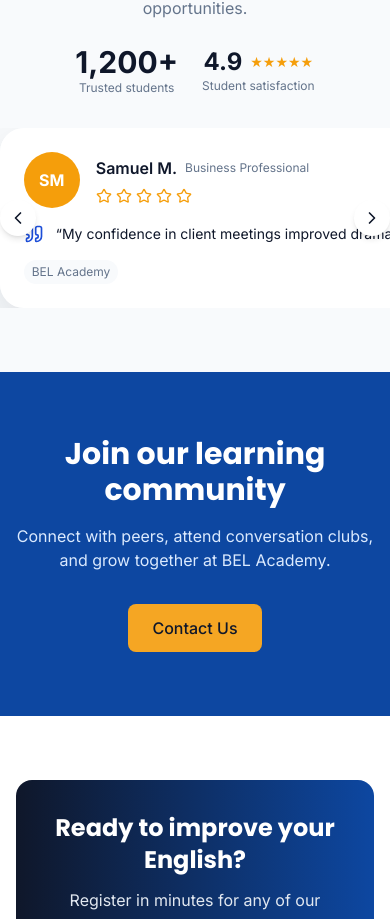
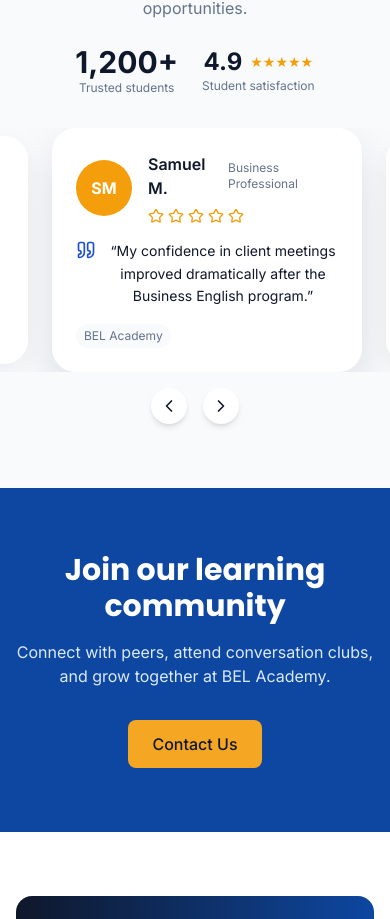
Before and after one commit to Teshome-Worku/bel-academy, a Next.js app: page / in a window 390 px wide. Shown: the part 9495-10414 px from the top of the page. Built offline with nearby package versions, Linux system fonts and the light colour scheme; no server answers.

Commit message:
feat: enhance TestimonialCarousel with responsive navigation controls and improved quote display

```diff
--- a/src/components/marketing/TestimonialCarousel.tsx
+++ b/src/components/marketing/TestimonialCarousel.tsx
@@ -71,17 +71,17 @@ export function TestimonialCarousel() {
                 </div>
 
                 <div onMouseEnter={() => setPaused(true)} onMouseLeave={() => setPaused(false)} className="mt-8 relative">
-                    <button onClick={prev} aria-label="Previous" className="absolute left-0 top-1/2 -translate-y-1/2 z-20 rounded-full bg-white p-2 shadow-md">
+                    <button onClick={prev} aria-label="Previous" className="hidden md:block absolute left-0 top-1/2 -translate-y-1/2 z-20 rounded-full bg-white p-2 shadow-md">
                         <ChevronLeft className="h-5 w-5" />
                     </button>
                     <div className="overflow-x-auto" ref={scrollerRef} style={{ WebkitOverflowScrolling: 'touch' }} onTouchStart={() => setPaused(true)} onTouchEnd={() => setPaused(false)}>
-                        <div className="flex gap-6 px-6" style={{ touchAction: 'pan-y' }}>
+                        <div className="flex gap-6 px-4" style={{ touchAction: 'pan-y' }}>
                             {testimonials.map((t, i) => {
                                 const distance = Math.abs(i - index);
                                 const isActive = i === index;
                                 const isVisible = distance <= 2 || distance === testimonials.length - 1; // show neighbors
                                 return (
-                                    <motion.div key={t.id} initial={{ opacity: 0, y: 12 }} animate={{ opacity: isVisible ? 1 : 0.4, y: isActive ? 0 : 8 }} transition={{ duration: 0.45 }} className={`min-w-[280px] flex-shrink-0 sm:min-w-[320px] md:min-w-[360px] ${isActive ? 'scale-105' : 'scale-100'} transition-transform`}>
+                                    <motion.div key={t.id} initial={{ opacity: 0, y: 12 }} animate={{ opacity: isVisible ? 1 : 0.4, y: isActive ? 0 : 8 }} transition={{ duration: 0.45 }} className={`w-[calc(100%-48px)] flex-shrink-0 sm:min-w-[320px] md:min-w-[360px] ${isActive ? 'scale-105' : 'scale-100'} transition-transform`} style={{ boxSizing: 'border-box' }}>
                                         <div className={`rounded-[24px] p-6`} style={{ background: 'rgba(255,255,255,0.95)', boxShadow: isActive ? '0 20px 50px rgba(15,23,42,0.12)' : '0 8px 24px rgba(15,23,42,0.06)' }}>
                                             <div className="flex items-center gap-4">
                                                 <Avatar name={t.name} accent={palette[i % palette.length]} />
@@ -95,9 +95,11 @@ export function TestimonialCarousel() {
                                                     </div>
                                                 </div>
                                             </div>
-                                            <div className="mt-4 text-[#0F172A] text-sm whitespace-normal break-words">
-                                                <Quote className="h-5 w-5 text-[#1D4ED8] float-left mr-3" />
-                                                &ldquo;{t.quote}&rdquo;
+                                            <div className="mt-4 text-[#0F172A] text-sm">
+                                                <div className="flex items-start">
+                                                    <Quote className="h-5 w-5 text-[#1D4ED8] flex-shrink-0 mr-3" />
+                                                    <p className="whitespace-normal leading-relaxed" style={{ wordBreak: 'break-word', overflowWrap: 'break-word' }}>&ldquo;{t.quote}&rdquo;</p>
+                                                </div>
                                             </div>
                                             <div className="mt-4 text-xs text-[#64748B] flex items-center gap-2">
                                                 <span className="inline-flex items-center gap-1 rounded-full bg-[#F8FAFC] px-2 py-1 text-xs">BEL Academy</span>
@@ -108,9 +110,19 @@ export function TestimonialCarousel() {
                             })}
                         </div>
                     </div>
-                    <button onClick={next} aria-label="Next" className="absolute right-0 top-1/2 -translate-y-1/2 z-20 rounded-full bg-white p-2 shadow-md">
+                    <button onClick={next} aria-label="Next" className="hidden md:block absolute right-0 top-1/2 -translate-y-1/2 z-20 rounded-full bg-white p-2 shadow-md">
                         <ChevronRight className="h-5 w-5" />
                     </button>
+
+                    {/* Mobile controls: show buttons under carousel for small screens */}
+                    <div className="mt-4 flex justify-center gap-4 md:hidden">
+                        <button onClick={prev} aria-label="Previous" className="rounded-full bg-white p-2 shadow-md">
+                            <ChevronLeft className="h-5 w-5" />
+                        </button>
+                        <button onClick={next} aria-label="Next" className="rounded-full bg-white p-2 shadow-md">
+                            <ChevronRight className="h-5 w-5" />
+                        </button>
+                    </div>
                 </div>
             </div>
         </section>
```
